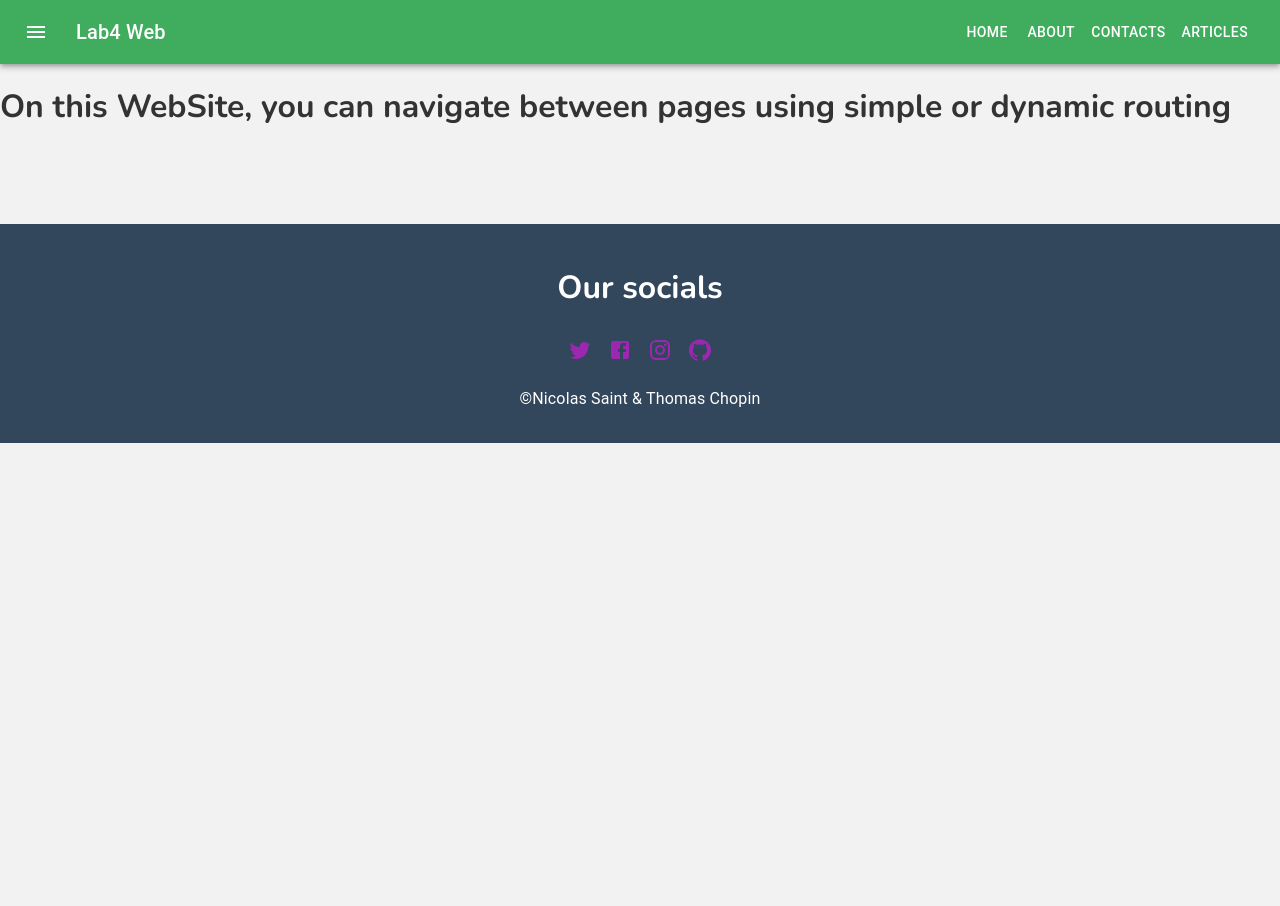
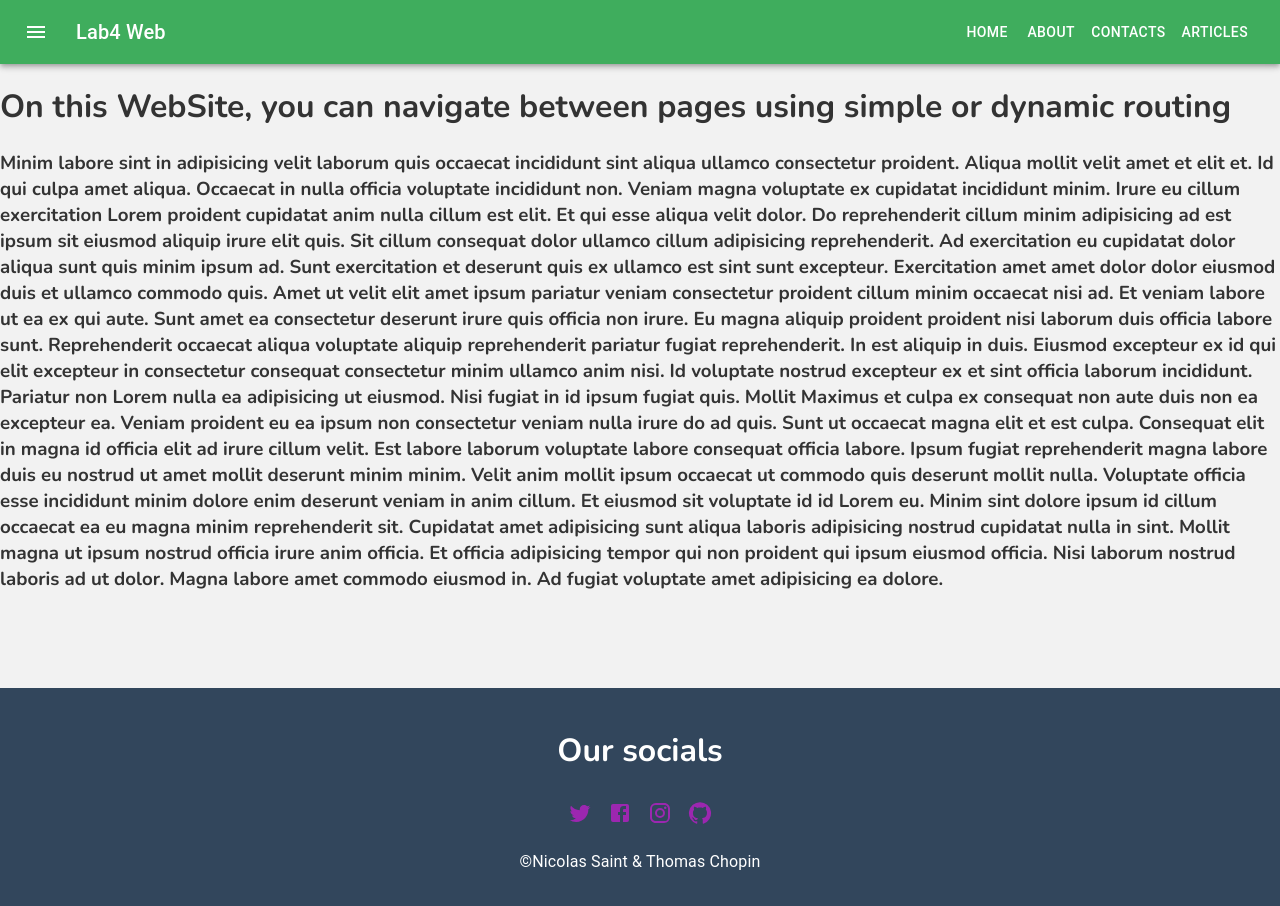
Before and after one commit to Nicolassaint/ece-webapp-saint-chopin, a Next.js app in the folder lab4/: page /about in a window 1280 px wide. Before the commit the page ends 800 px from the top, so only its background shows below. Built offline with nearby package versions, Linux system fonts and the light colour scheme.

Commit message:
feat: adding lorem

```diff
--- a/lab4/components/layout/footer.js
+++ b/lab4/components/layout/footer.js
@@ -3,11 +3,6 @@ import { Grid, Typography } from "@material-ui/core";
 import { Box } from "@mui/material";
 
 import Social from "../Social";
-
-const path = [
-  { name: "Home", link: "/" },
-  { name: "About", link: "/about" },
-];
 
 const Footer = () => {
   const router = useRouter();
--- a/lab4/pages/about.js
+++ b/lab4/pages/about.js
@@ -1,10 +1,51 @@
-import React from 'react'
+import React from "react";
 
 const about = () => {
   return (
-    <h1>On this WebSite, you can navigate between pages using simple or dynamic routing</h1>
+    <>
+      <h1>
+        On this WebSite, you can navigate between pages using simple or dynamic
+        routing
+      </h1>
 
-
+      <h3>
+        Minim labore sint in adipisicing velit laborum quis occaecat incididunt
+        sint aliqua ullamco consectetur proident. Aliqua mollit velit amet et
+        elit et. Id qui culpa amet aliqua. Occaecat in nulla officia voluptate
+        incididunt non. Veniam magna voluptate ex cupidatat incididunt minim.
+        Irure eu cillum exercitation Lorem proident cupidatat anim nulla cillum
+        est elit. Et qui esse aliqua velit dolor. Do reprehenderit cillum minim
+        adipisicing ad est ipsum sit eiusmod aliquip irure elit quis. Sit cillum
+        consequat dolor ullamco cillum adipisicing reprehenderit. Ad
+        exercitation eu cupidatat dolor aliqua sunt quis minim ipsum ad. Sunt
+        exercitation et deserunt quis ex ullamco est sint sunt excepteur.
+        Exercitation amet amet dolor dolor eiusmod duis et ullamco commodo quis.
+        Amet ut velit elit amet ipsum pariatur veniam consectetur proident
+        cillum minim occaecat nisi ad. Et veniam labore ut ea ex qui aute. Sunt
+        amet ea consectetur deserunt irure quis officia non irure. Eu magna
+        aliquip proident proident nisi laborum duis officia labore sunt.
+        Reprehenderit occaecat aliqua voluptate aliquip reprehenderit pariatur
+        fugiat reprehenderit. In est aliquip in duis. Eiusmod excepteur ex id
+        qui elit excepteur in consectetur consequat consectetur minim ullamco
+        anim nisi. Id voluptate nostrud excepteur ex et sint officia laborum
+        incididunt. Pariatur non Lorem nulla ea adipisicing ut eiusmod. Nisi
+        fugiat in id ipsum fugiat quis. Mollit Maximus et culpa ex consequat non aute
+        duis non ea excepteur ea. Veniam proident eu ea ipsum non consectetur
+        veniam nulla irure do ad quis. Sunt ut occaecat magna elit et est culpa.
+        Consequat elit in magna id officia elit ad irure cillum velit. Est
+        labore laborum voluptate labore consequat officia labore. Ipsum fugiat
+        reprehenderit magna labore duis eu nostrud ut amet mollit deserunt minim
+        minim. Velit anim mollit ipsum occaecat ut commodo quis deserunt mollit
+        nulla. Voluptate officia esse incididunt minim dolore enim deserunt
+        veniam in anim cillum. Et eiusmod sit voluptate id id Lorem eu. Minim
+        sint dolore ipsum id cillum occaecat ea eu magna minim reprehenderit
+        sit. Cupidatat amet adipisicing sunt aliqua laboris adipisicing nostrud
+        cupidatat nulla in sint. Mollit magna ut ipsum nostrud officia irure
+        anim officia. Et officia adipisicing tempor qui non proident qui ipsum
+        eiusmod officia. Nisi laborum nostrud laboris ad ut dolor. Magna labore
+        amet commodo eiusmod in. Ad fugiat voluptate amet adipisicing ea dolore.
+      </h3>
+    </>
   );
 };
 
```
Also changed, not shown: lab4/pages/index.js (+34 -1 lines).
